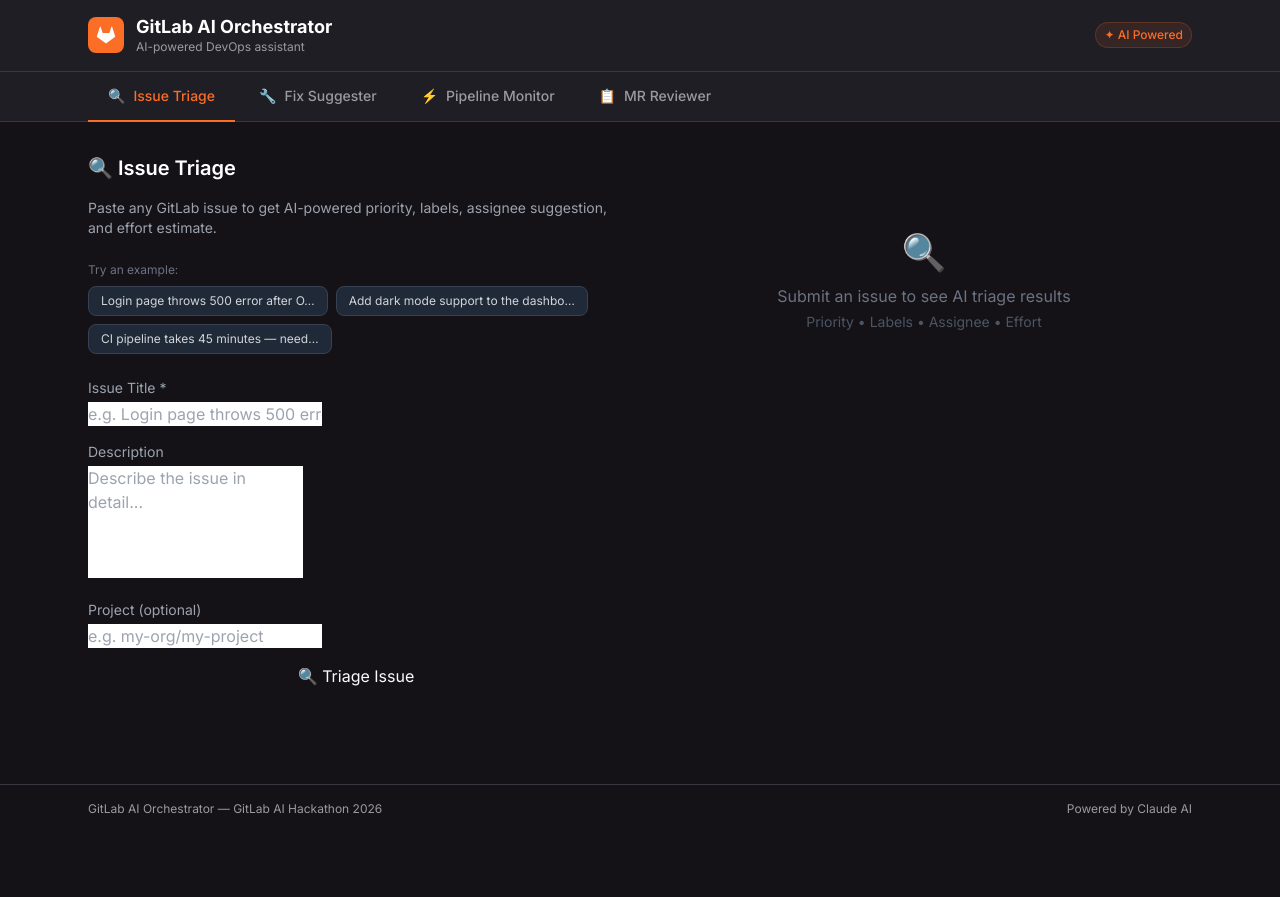
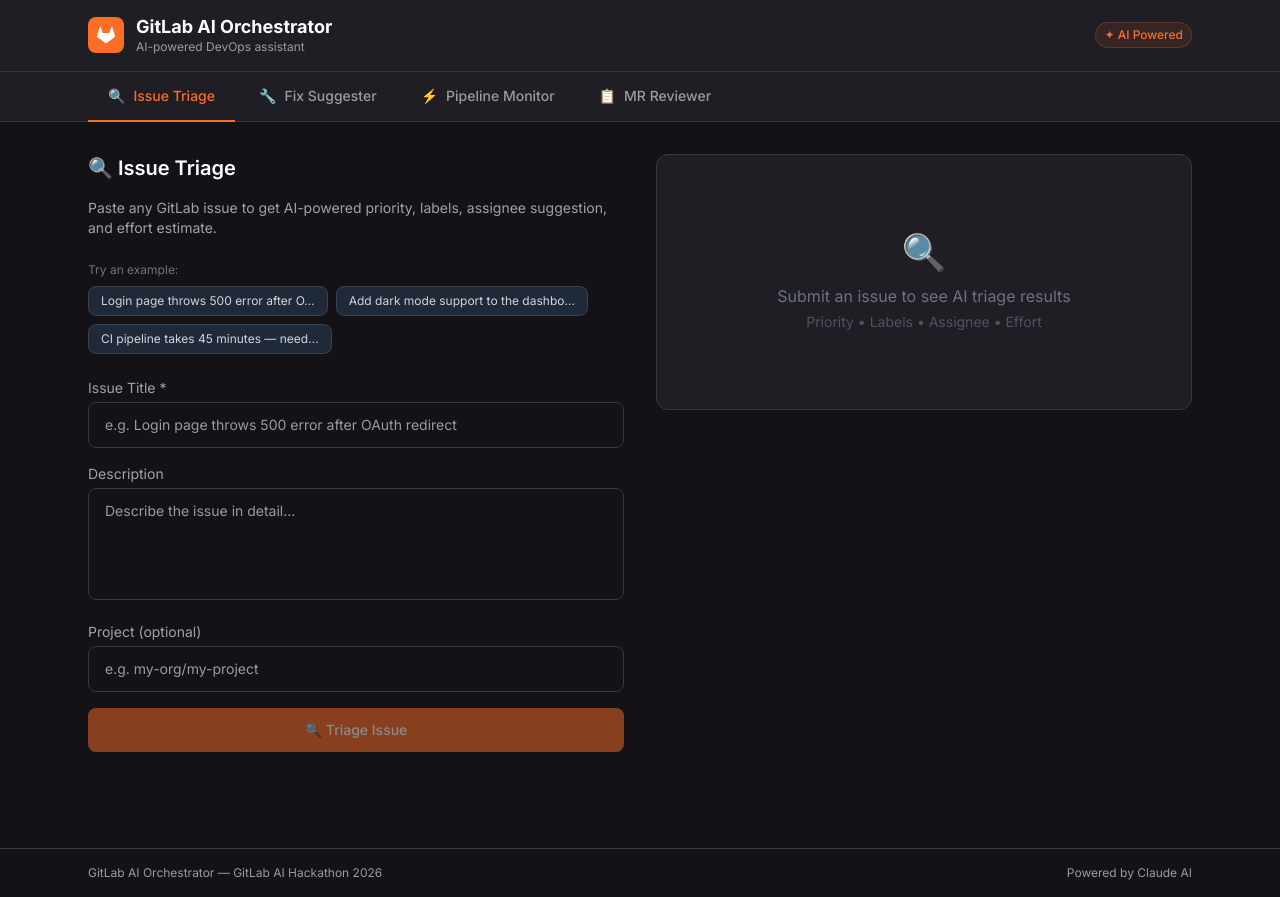
Before and after one commit to mgnlia/gitlab-ai-orchestrator, a Next.js app in the folder frontend/: page / in a window 1280 px wide. Before the commit the page ends 833 px from the top, so only its background shows below. Built offline with nearby package versions, Linux system fonts and the light colour scheme.

Commit message:
fix: add missing CSS component classes (input-field, btn-primary, card, badges, spinner)

```diff
--- a/frontend/src/app/globals.css
+++ b/frontend/src/app/globals.css
@@ -6,3 +6,37 @@
   background-color: #141217;
   color: #FAFAFA;
 }
+
+@layer components {
+  .input-field {
+    @apply w-full bg-[#141217] border border-[#383640] rounded-lg px-4 py-3 text-white placeholder-[#9B9A9F] text-sm focus:outline-none focus:border-[#FC6D26] transition-colors;
+  }
+
+  .btn-primary {
+    @apply bg-[#FC6D26] hover:bg-[#FC6D26]/90 disabled:opacity-50 disabled:cursor-not-allowed text-white font-medium py-3 px-6 rounded-lg transition-colors text-sm flex items-center justify-center;
+  }
+
+  .card {
+    @apply bg-[#1F1E24] border border-[#383640] rounded-xl p-6;
+  }
+
+  .badge-critical {
+    @apply bg-red-500/20 text-red-400 border border-red-500/30 px-2 py-0.5 rounded text-xs font-semibold;
+  }
+
+  .badge-high {
+    @apply bg-orange-500/20 text-orange-400 border border-orange-500/30 px-2 py-0.5 rounded text-xs font-semibold;
+  }
+
+  .badge-medium {
+    @apply bg-yellow-500/20 text-yellow-400 border border-yellow-500/30 px-2 py-0.5 rounded text-xs font-semibold;
+  }
+
+  .badge-low {
+    @apply bg-green-500/20 text-green-400 border border-green-500/30 px-2 py-0.5 rounded text-xs font-semibold;
+  }
+
+  .spinner {
+    @apply inline-block w-4 h-4 border-2 border-white/30 border-t-white rounded-full animate-spin;
+  }
+}
```
